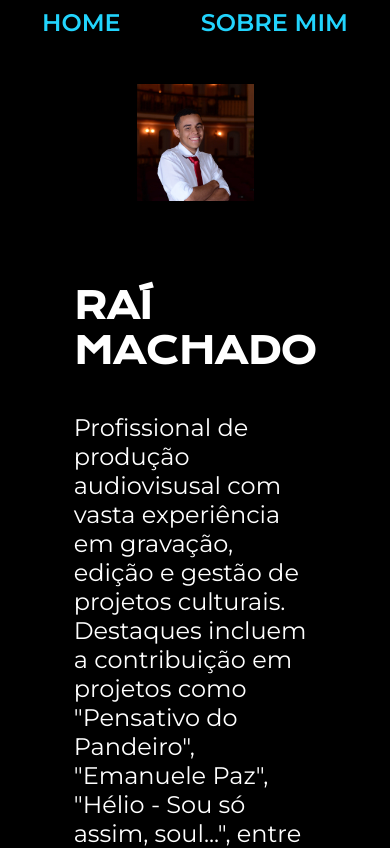
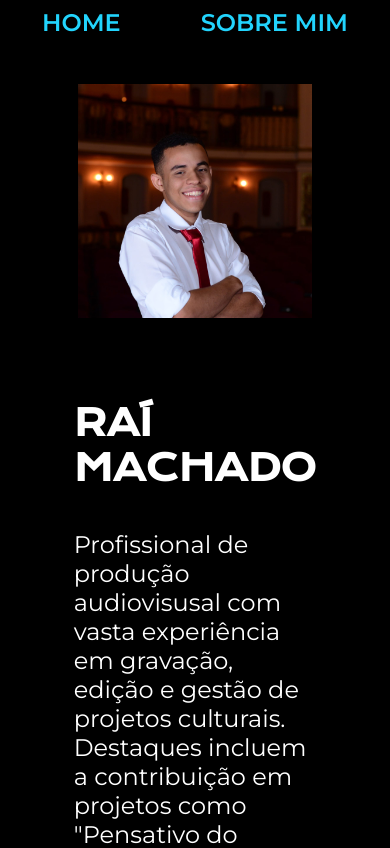
Before and after one commit to rai-com-i/portifolio, a plain HTML site: page index.html in a window 390 px wide. Shown: the top 848 px of the page. Drawn offline with nearby package versions, Linux system fonts and the light colour scheme.

Commit message:
Update style.css

```diff
--- a/estilos/style.css
+++ b/estilos/style.css
@@ -122,4 +122,8 @@ body {
         width: auto;
     }
 
+    .imagem{
+        width: 100%;
+    }
+
 }
```
